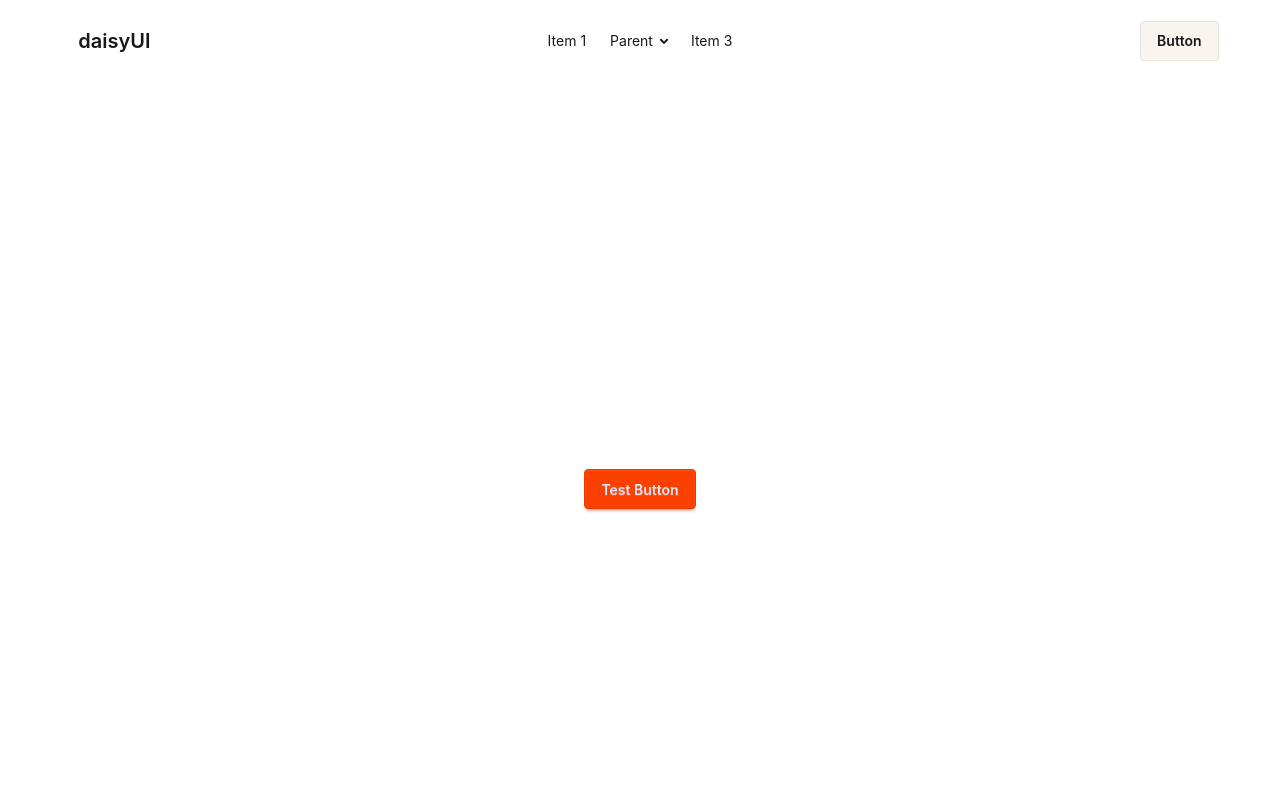
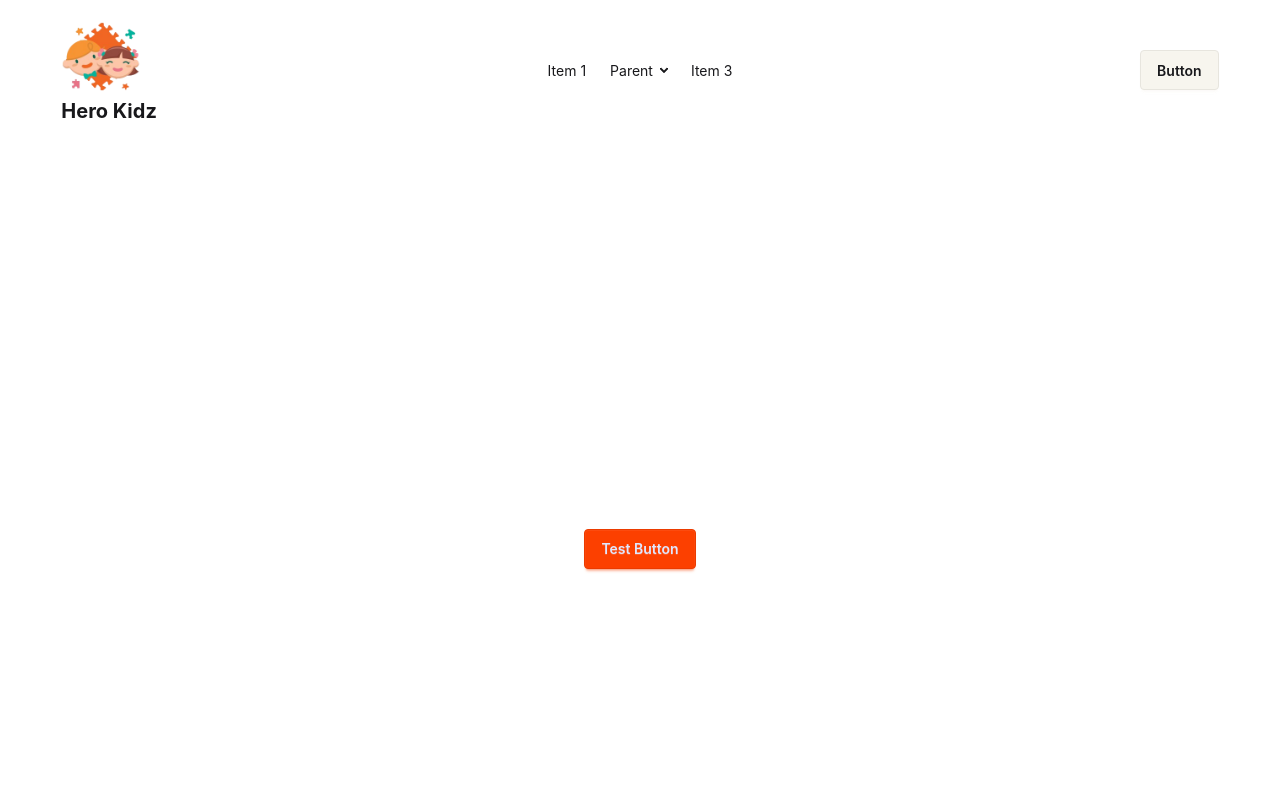
Before and after one commit to dev-rafiul/ecommerce_with_nextjs_frontend, a Next.js app: page / in a window 1280 px wide. Shown: the top 800 px of the page. Built offline with nearby package versions, Linux system fonts and the light colour scheme.

Commit message:
reusable logo create

```diff
--- a/src/components/layouts/Logo.jsx
+++ b/src/components/layouts/Logo.jsx
@@ -1,10 +1,12 @@
+import Image from 'next/image';
 import Link from 'next/link';
 import React from 'react';
 
 const Logo = () => {
     return (
-        <Link href={""}>
-
+        <Link href={"/"}>
+            <Image alt='logo-hero-kidz' src={"/assets/logo.png"} width={80} height={70}/>
+            <h2 className='text-xl font-bold'>Hero Kidz</h2>
         </Link>
     );
 };
--- a/src/components/layouts/Navbar.jsx
+++ b/src/components/layouts/Navbar.jsx
@@ -1,4 +1,5 @@
 import React from 'react';
+import Logo from './Logo';
 
 const Navbar = () => {
     return (
@@ -22,7 +23,8 @@ const Navbar = () => {
         <li><a>Item 3</a></li>
       </ul>
     </div>
-    <a className="btn btn-ghost text-xl">daisyUI</a>
+
+    <Logo></Logo>
   </div>
   <div className="navbar-center hidden lg:flex">
     <ul className="menu menu-horizontal px-1">
```
